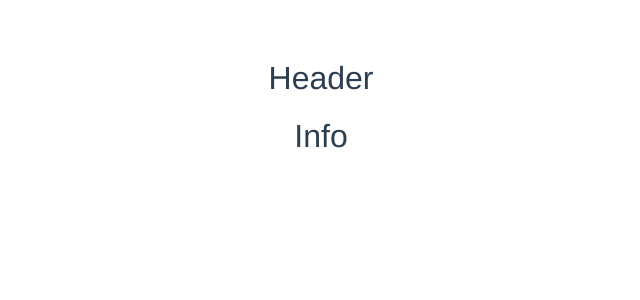
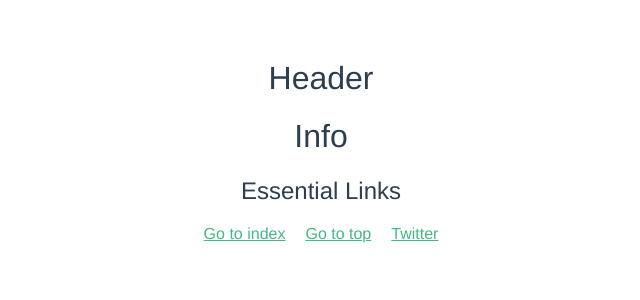
Before and after one commit to campustationForFleek/campustation, a Vue app: page /info in a window 1280 px wide. Shown: the top 300 px of the page, without its empty margins (319-959 px from the left). Built offline with nearby package versions, Linux system fonts and the light colour scheme.

Commit message:
スタイル共通化

```diff
--- /dev/null
+++ b/src/assets/style/index.css
@@ -0,0 +1,14 @@
+h1, h2 {
+    font-weight: normal;
+}
+ul {
+    list-style-type: none;
+    padding: 0;
+}
+li {
+    display: inline-block;
+    margin: 0 10px;
+}
+a {
+    color: #42b983;
+}
--- a/src/components/Index.vue
+++ b/src/components/Index.vue
@@ -69,19 +69,6 @@ export default {
 </script>
 
 <!-- Add "scoped" attribute to limit CSS to this component only -->
-<style scoped>
-h1, h2 {
-  font-weight: normal;
-}
-ul {
-  list-style-type: none;
-  padding: 0;
-}
-li {
-  display: inline-block;
-  margin: 0 10px;
-}
-a {
-  color: #42b983;
-}
+<style>
+  @import "../assets/style/index.css";
 </style>
--- a/src/components/Info.vue
+++ b/src/components/Info.vue
@@ -1,6 +1,23 @@
 <template>
   <div class="info">
     <h1>{{ msg }}</h1>
+    <h2>Essential Links</h2>
+    <ul>
+      <li>
+        <router-link to="/">Go to index</router-link>
+      </li>
+      <li>
+        <router-link to="/top">Go to top</router-link>
+      </li>
+      <li>
+        <a
+          href="https://twitter.com/vuejs"
+          target="_blank"
+        >
+          Twitter
+        </a>
+      </li>
+    </ul>
   </div>
 </template>
 
@@ -14,21 +31,3 @@ export default {
   }
 }
 </script>
-
-<!-- Add "scoped" attribute to limit CSS to this component only -->
-<style scoped>
-h1, h2 {
-  font-weight: normal;
-}
-ul {
-  list-style-type: none;
-  padding: 0;
-}
-li {
-  display: inline-block;
-  margin: 0 10px;
-}
-a {
-  color: #42b983;
-}
-</style>
--- a/src/components/Top.vue
+++ b/src/components/Top.vue
@@ -1,6 +1,23 @@
 <template>
   <div class="top">
     <h1>{{ msg }}</h1>
+    <h2>Essential Links</h2>
+    <ul>
+      <li>
+        <router-link to="/">Go to index</router-link>
+      </li>
+      <li>
+        <router-link to="/info">Go to info</router-link>
+      </li>
+      <li>
+        <a
+          href="https://twitter.com/vuejs"
+          target="_blank"
+        >
+          Twitter
+        </a>
+      </li>
+    </ul>
   </div>
 </template>
 
@@ -14,21 +31,3 @@ export default {
   }
 }
 </script>
-
-<!-- Add "scoped" attribute to limit CSS to this component only -->
-<style scoped>
-h1, h2 {
-  font-weight: normal;
-}
-ul {
-  list-style-type: none;
-  padding: 0;
-}
-li {
-  display: inline-block;
-  margin: 0 10px;
-}
-a {
-  color: #42b983;
-}
-</style>
```
